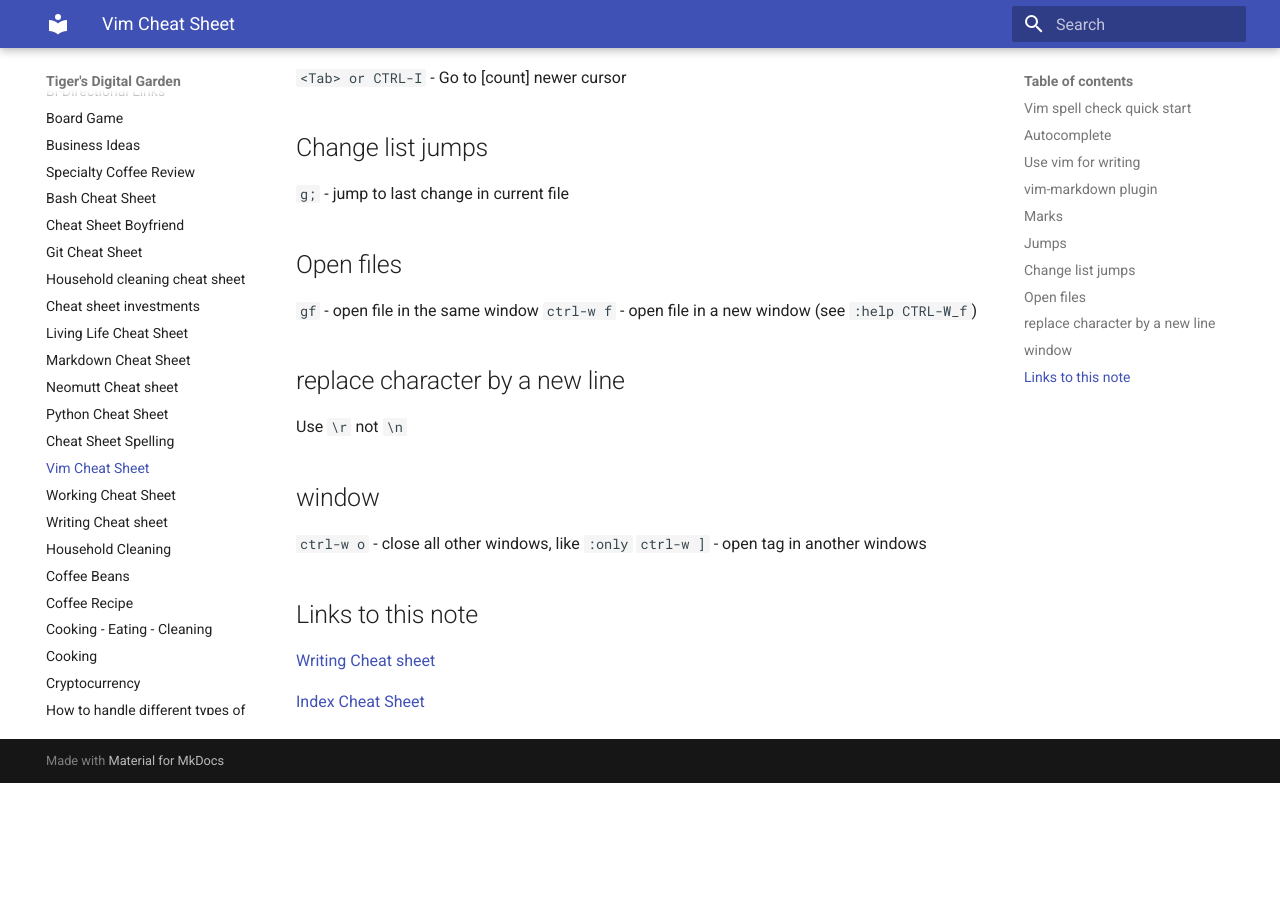
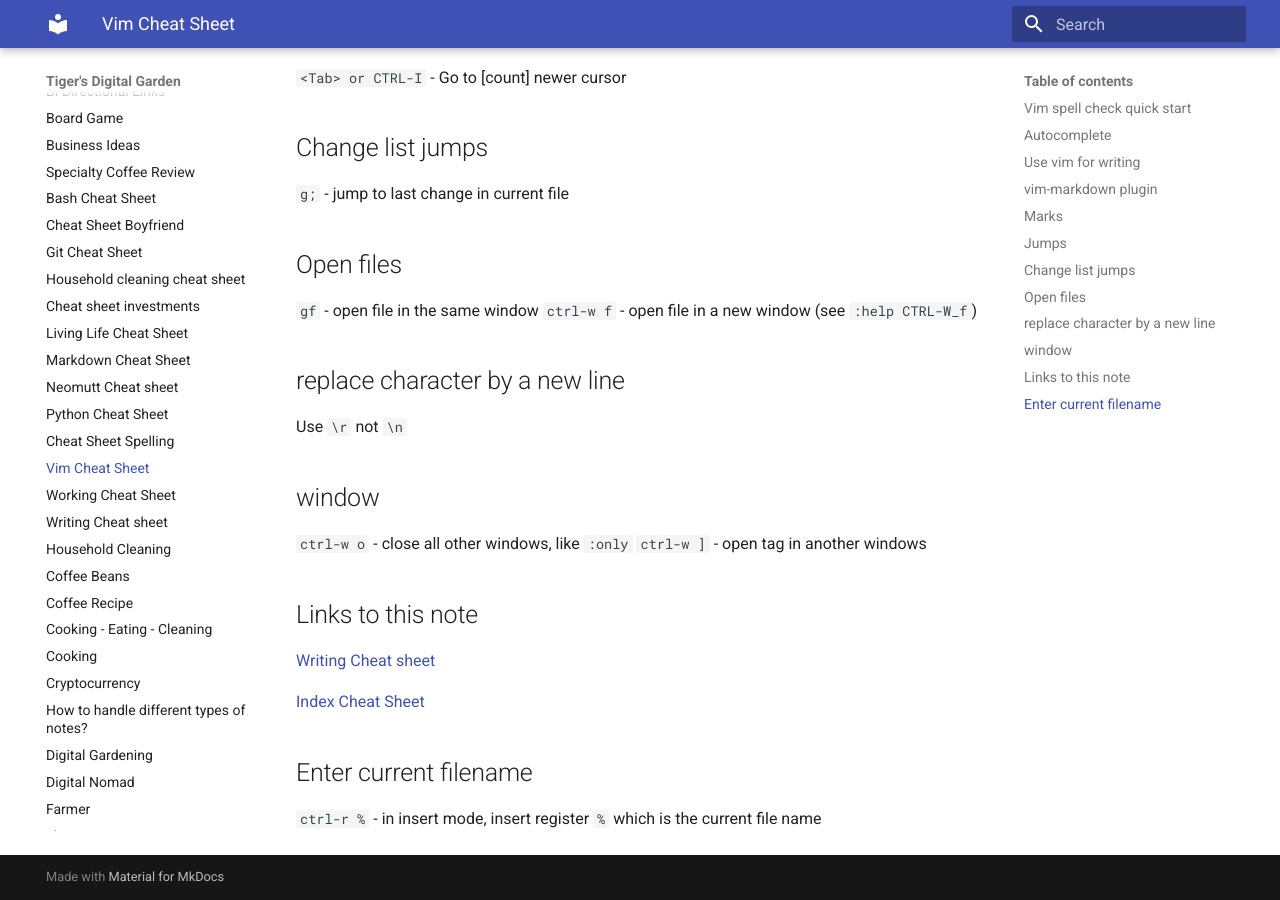
Before and after one commit to ynotstartups/notes, an MkDocs documentation site: the page built from notes/cheat-sheet-vim.md, in a window 1280 px wide and 900 px high, scrolled down 1408 px. Built offline with MkDocs 1.6.1 and Material for MkDocs 9.7.7, drawn with Linux system fonts in a browser that asks for light colours; before the commit the page ends 2191 px from its top, so only the background shows below that.

Commit message:
add how to insert current filename

```diff
--- a/notes/cheat-sheet-vim.md
+++ b/notes/cheat-sheet-vim.md
@@ -80,3 +80,8 @@
 [Writing Cheat sheet](cheat-sheet-writing.md)
 
 [Index Cheat Sheet](index-cheat-sheet.md)
+
+
+## Enter current filename
+
+`ctrl-r %` - in insert mode, insert register `%` which is the current file name
```
